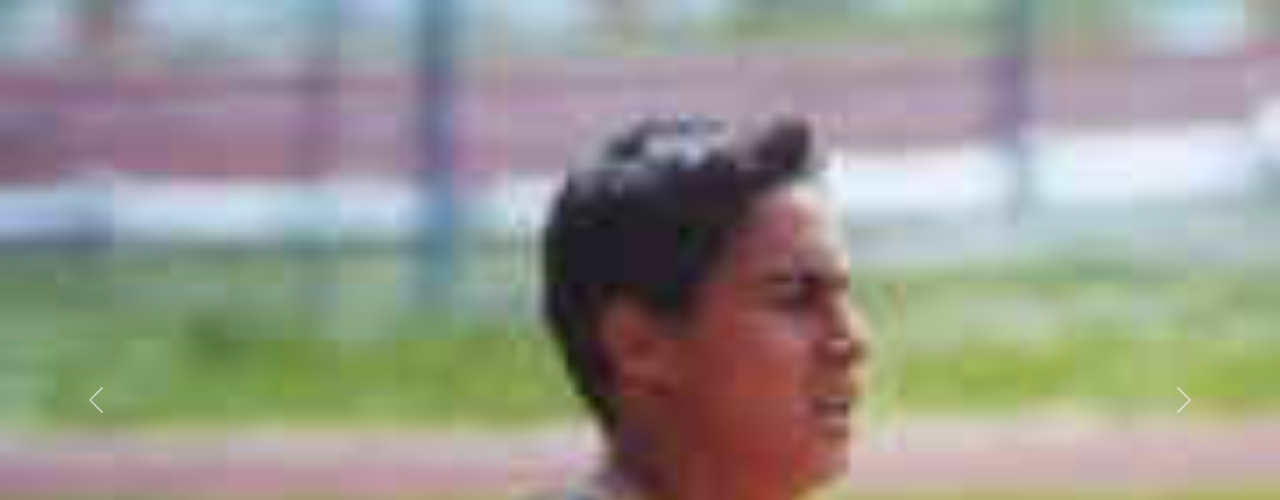
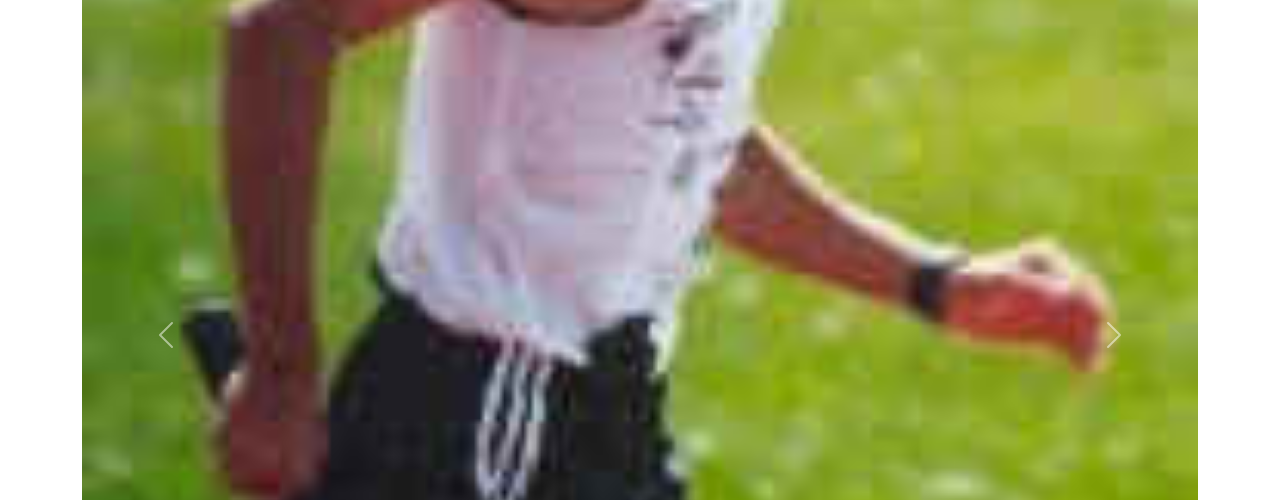
Before and after one commit to robertorodriguezNet/ow-bootstrap-5, a plain HTML site: page galeria/index.html in a window 1280 px wide. Shown: the top 500 px of the page. Drawn offline with Linux system fonts and the light colour scheme.

Commit message:
Terminada la galería

```diff
--- a/galeria/index.html
+++ b/galeria/index.html
@@ -6,11 +6,29 @@
     <meta name="viewport" content="width=device-width, initial-scale=1.0">
     <title>Galería de imágenes</title>
     <link rel="stylesheet" href="css/bootstrap.min.css">
+    <style>
+        .carousel-inner{
+            height: 0;
+            padding-bottom: 60%;
+        }
+
+        .carousel-item{
+            position:absolute;
+            top: 0;
+            right: 0;
+            bottom: 0;
+            left: 0;
+        }
+        .carousel-item img{
+            height: 100%;
+            object-fit: cover;
+        }
+    </style>
 </head>
 
 <body>
 
-    <div>
+    <div class="container">
         <div class="carousel slide" id="carrusel">
             <div class="carousel-inner">
                 <div class="carousel-item active">
@@ -41,10 +59,16 @@
                         <p>Lorem ipsum dolor sit amet, consectetur adipisicing elit. Autem, rem? Ipsa illo architecto voluptatum, itaque quo rem incidunt tempora, soluta nihil magni at enim asperiores vitae ab obcaecati odio cum.</p>
                     </div>
                 </div>
+                <div class="carousel-item">
+                    <img src="img/matallana2.jpg" class="d-block w-100" alt="">
+                    <div class="carousel-caption">
+                        <h1>Título: texto</h1>
+                        <p>Lorem ipsum dolor sit amet, consectetur adipisicing elit. Autem, rem? Ipsa illo architecto voluptatum, itaque quo rem incidunt tempora, soluta nihil magni at enim asperiores vitae ab obcaecati odio cum.</p>
+                    </div>
+                </div>
             </div>
-        </div>
 
-        <!-- Controles -->
+                    <!-- Controles -->
         <button type="button" class="carousel-control-prev" data-bs-target="#carrusel" data-bs-slide="prev">
             <span class="carousel-control-prev-icon"></span>
             <span class="visually-hidden">Previus</span>
@@ -61,6 +85,9 @@
             <button type="button" data-bs-target="#carrusel" data-bs-slide-to="2"></button>
             <button type="button" data-bs-target="#carrusel" data-bs-slide-to="3"></button>
         </div>
+        </div>
+
+
 
     </div>
 
```
